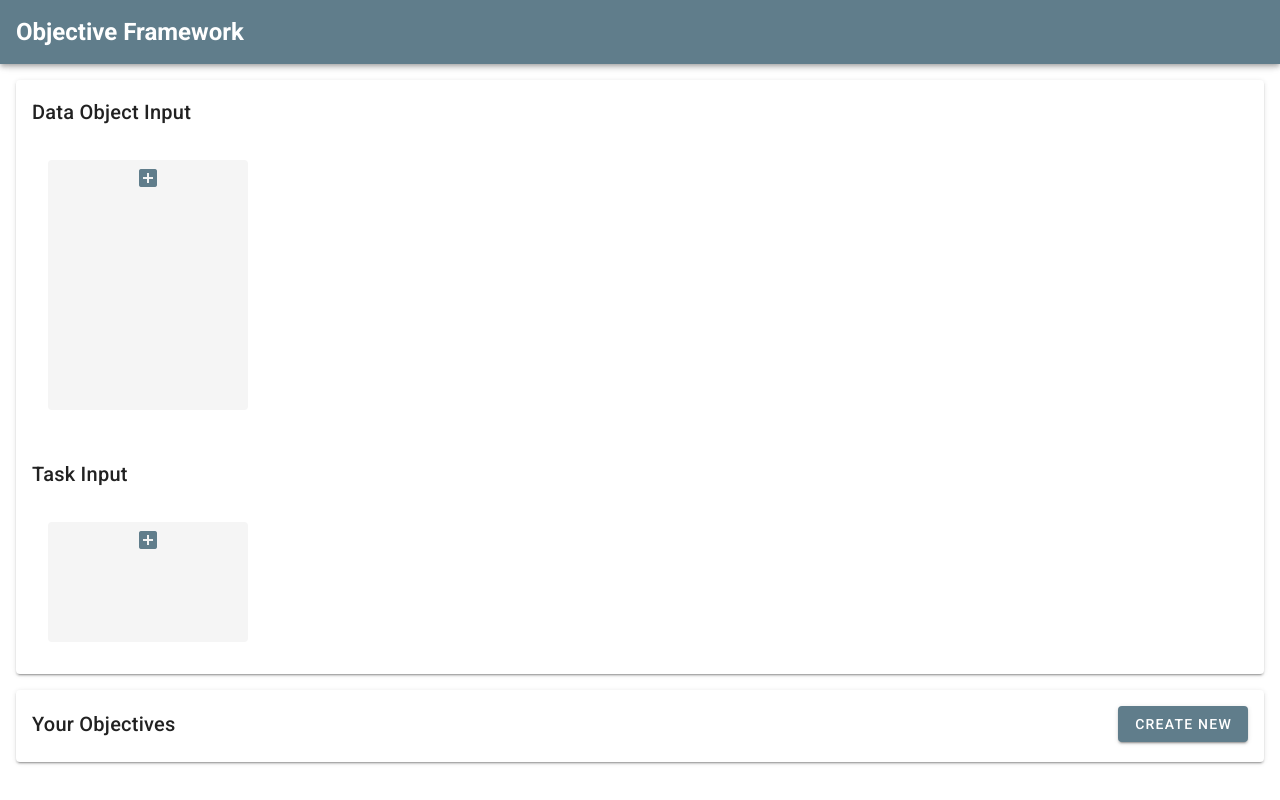
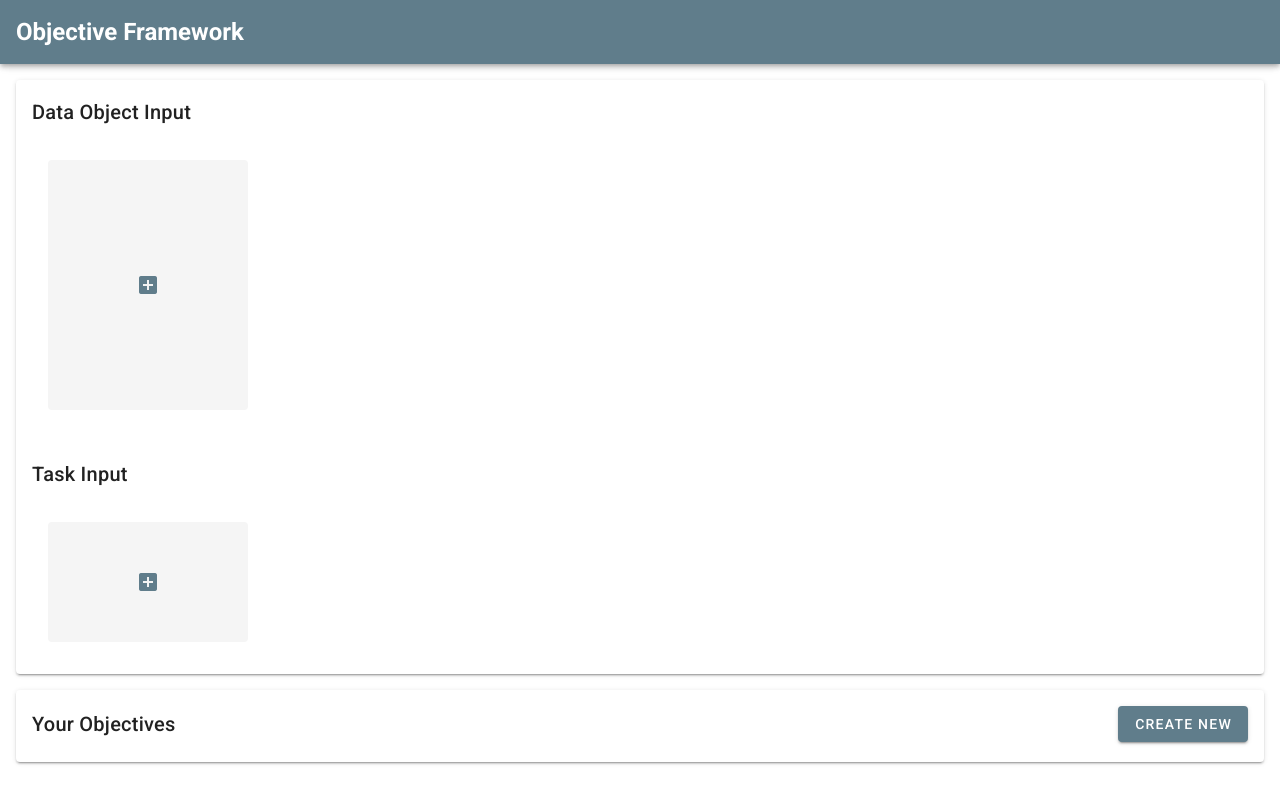
Before and after one commit to AnjoSs/objective-framework, a Vue app: page / in a window 1280 px wide. Built offline with nearby package versions, Linux system fonts and the light colour scheme.

Commit message:
improve and refactor

```diff
--- a/src/compiler/compiler.js
+++ b/src/compiler/compiler.js
@@ -1,9 +1,11 @@
+function replaceWhiteSpace(input) {
+    return input.replace(' ', '_')
+}
+
 export function compileAskCTLFormula(name, dataObjectStates, tasks) {
     let formula = "";
 
     const mainPage = "Main_Page"
-
-    //TODO: replace with "_" instead of trim or whatever
 
     const dataObjectFunctions = getDataObjectFunctions(dataObjectStates, mainPage)
     const taskFunctions = getTaskFunctions(tasks, mainPage)
@@ -12,35 +14,35 @@ export function compileAskCTLFormula(name, dataObjectStates, tasks) {
 
     let idx = 0
     dataObjectFunctions.forEach(dataObjectFunction => {
-        if (idx !== 0) evaluateStateFunction += 'andalso '
+        if (idx !== 0) evaluateStateFunction += ' andalso '
         idx += 1
-        evaluateStateFunction += `${dataObjectFunction.name.trim()}`
+        evaluateStateFunction += `${replaceWhiteSpace(dataObjectFunction.name)}`
         formula += `${dataObjectFunction.formula}\n`
     })
 
     taskFunctions.forEach(taskFunction => {
-        if (idx !== 0) evaluateStateFunction += 'andalso '
+        if (idx !== 0) evaluateStateFunction += ' andalso '
         idx += 1
-        evaluateStateFunction += `andalso ${taskFunction.name.trim()}`
+        evaluateStateFunction += `${replaceWhiteSpace(taskFunction.name)}`
         formula += `${taskFunction.formula}\n`
     })
 
-    const objective = `Objective = POS(NF("${name.trim()}", evaluateState))`
+    const objective = `Objective = POS(NF("${replaceWhiteSpace(name)}", evaluateState))`
 
     const evaluate = 'eval_node Objective <current state>'
 
-    formula += evaluateStateFunction + `\n` + objective + `\n` + evaluate
+    formula += evaluateStateFunction + ';' + `\n` + objective + `\n` + evaluate
     return formula;
 }
 
 function getDataObjectFunctions(dataObjectStates, mainPage) {
     let functions = []
     dataObjectStates.forEach(dataObjectState => {
-        const name = `${dataObjectState.name}Has${dataObjectState.state}`
+        const name = `${replaceWhiteSpace(dataObjectState.name)}Has${replaceWhiteSpace(dataObjectState.state)}`
         const formula = `fun ${name} n =
-            (if length(Mark.${mainPage}'${dataObjectState.name.trim()}) <> 0
+            (if length(Mark.${mainPage}'${replaceWhiteSpace(dataObjectState.name)}) <> 0
             then
-            (List.exists(fn do => #state(do) = ${dataObjectState.state.trim()}) (Mark.${mainPage}'${dataObjectState.name.trim()}))
+            (List.exists(fn do => #state(do) = ${replaceWhiteSpace(dataObjectState.state)}) (Mark.${mainPage}'${replaceWhiteSpace(dataObjectState.name)}))
             else
             false);\n`
         functions.push({
@@ -54,11 +56,11 @@ function getDataObjectFunctions(dataObjectStates, mainPage) {
 function getTaskFunctions(tasks) {
     let functions = []
     tasks.forEach(task => {
-        const name = `is${task}Enabled`
+        const name = `is${replaceWhiteSpace(task)}Enabled`
         const formula = `fun ${name} n =
             (if length(OutArcs(n)) <> 0
             then
-            (List.exists(fn arc => ArcToTI(arc) = (TI.${task.trim()}'${task.trim()} 1)) (OutArcs(n)))
+            (List.exists(fn arc => ArcToTI(arc) = (TI.${replaceWhiteSpace(task)}'${replaceWhiteSpace(task)} 1)) (OutArcs(n)))
             else
             false);\n`
         functions.push({
--- a/src/components/CreateFormulaForm.vue
+++ b/src/components/formulas/CreateFormulaForm.vue
@@ -26,7 +26,10 @@
             <template slot="selection" slot-scope="data">
               <v-chip>{{ data.item.name }} [{{ data.item.state }}]</v-chip>
             </template>
-            <template slot="item" slot-scope="data">{{ data.item.name }} [{{ data.item.state}}]</template>
+            <template slot="item" slot-scope="data">
+              <v-checkbox :value="selectedDataObjectStates.includes(data.item)" />
+              {{ data.item.name }} [{{ data.item.state}}]
+            </template>
           </v-select>
         </div>
         <div>
@@ -60,7 +63,7 @@
 </template>
 <script>
 import { ref, toRefs, watch } from "@vue/composition-api";
-import { compileAskCTLFormula } from "../compiler/compiler";
+import { compileAskCTLFormula } from "../../compiler/compiler";
 export default {
   name: "CreateFormulaForm",
   props: {
--- a/src/components/DataObjectInput.vue
+++ b/src/components/input/DataObjectInput.vue
@@ -8,11 +8,11 @@
       <div v-for="(state, stateIdx) in variables.states" :key="stateIdx">
         <v-text-field v-model="state.name" />
       </div>
-      <div>
+      <v-card-actions class="justify-center">
         <v-btn icon color="blue-grey" @click="addState">
           <v-icon>add_box</v-icon>
         </v-btn>
-      </div>
+      </v-card-actions>
     </v-card-text>
   </v-card>
 </template>
@@ -21,7 +21,7 @@ import { ref, toRefs, watch } from "@vue/composition-api";
 export default {
   props: {
     dataObject: Object,
-    default: {},
+    default: {}
   },
   setup(props, context) {
     const { dataObject } = toRefs(props);
@@ -36,8 +36,8 @@ export default {
 
     return {
       variables,
-      addState,
+      addState
     };
-  },
+  }
 };
 </script>
--- a/src/components/ManualInputCard.vue
+++ b/src/components/input/ManualInputCard.vue
@@ -3,7 +3,7 @@
     <v-card-title>Data Object Input</v-card-title>
     <v-card-text>
       <v-row justify="start">
-        <v-col v-for="(dataObject, doIdx) in dataObjects" :key="doIdx">
+        <v-col v-for="(dataObject, doIdx) in dataObjects" :key="doIdx" cols="3">
           <data-object-input
             :data-object="dataObject"
             @addState="$emit('addState', doIdx)"
@@ -12,22 +12,25 @@
             "
           />
         </v-col>
-        <v-col>
+        <v-col class="d-flex" cols="3">
           <v-card
             class="ma-4"
             height="250"
             width="200"
             flat
+            align="center"
             color="grey lighten-4"
-            justify="center"
-            align="center"
             @click="$emit('addDataObject')"
           >
-            <div>
+            <v-container fill-height fluid>
+              <v-row>
+                <v-col>
                   <v-btn icon color="blue-grey">
                     <v-icon>add_box</v-icon>
                   </v-btn>
-            </div>
+                </v-col>
+              </v-row>
+            </v-container>
           </v-card>
         </v-col>
       </v-row>
@@ -35,28 +38,33 @@
     <v-card-title>Task Input</v-card-title>
     <v-card-text>
       <v-row justify="start">
-        <v-col v-for="(task, tIdx) in tasks" :key="tIdx">
-          <task-input :task="task" />
+        <v-col v-for="(task, tIdx) in tasks" :key="tIdx" cols="3">
+          <task-input
+            :task="task"
+            @variablesChanged="
+              (newVars) => $emit('taskChanged', tIdx, newVars)
+            "
+          />
         </v-col>
-        <v-col>
+        <v-col cols="3">
           <v-card
             class="ma-4"
             height="120"
             width="200"
             flat
             color="grey lighten-4"
-            justify="center"
             align="center"
             @click="$emit('addTask')"
-            @variablesChanged="
-              (newVars) => $emit('taskChanged', doIdx, newVars)
-            "
           >
-            <div>
+            <v-container fill-height fluid>
+              <v-row>
+                <v-col>
                   <v-btn icon color="blue-grey">
                     <v-icon>add_box</v-icon>
                   </v-btn>
-            </div>
+                </v-col>
+              </v-row>
+            </v-container>
           </v-card>
         </v-col>
       </v-row>
@@ -72,12 +80,12 @@ export default {
   props: {
     dataObjects: {
       type: Array,
-      required: true,
+      required: true
     },
     tasks: {
       type: Array,
-      required: true,
-    },
-  },
+      required: true
+    }
+  }
 };
 </script>
```
Also changed, not shown: src/components/MainPage.vue (+8 -8 lines), src/components/formulas/FormulaCard.vue (renamed from src/components/FormulaCard.vue), src/components/input/FileInputCard.vue (renamed from src/components/FileInputCard.vue), src/components/input/TaskInput.vue (renamed from src/components/TaskInput.vue). Lines whose indentation alone changed are shown as unchanged.
